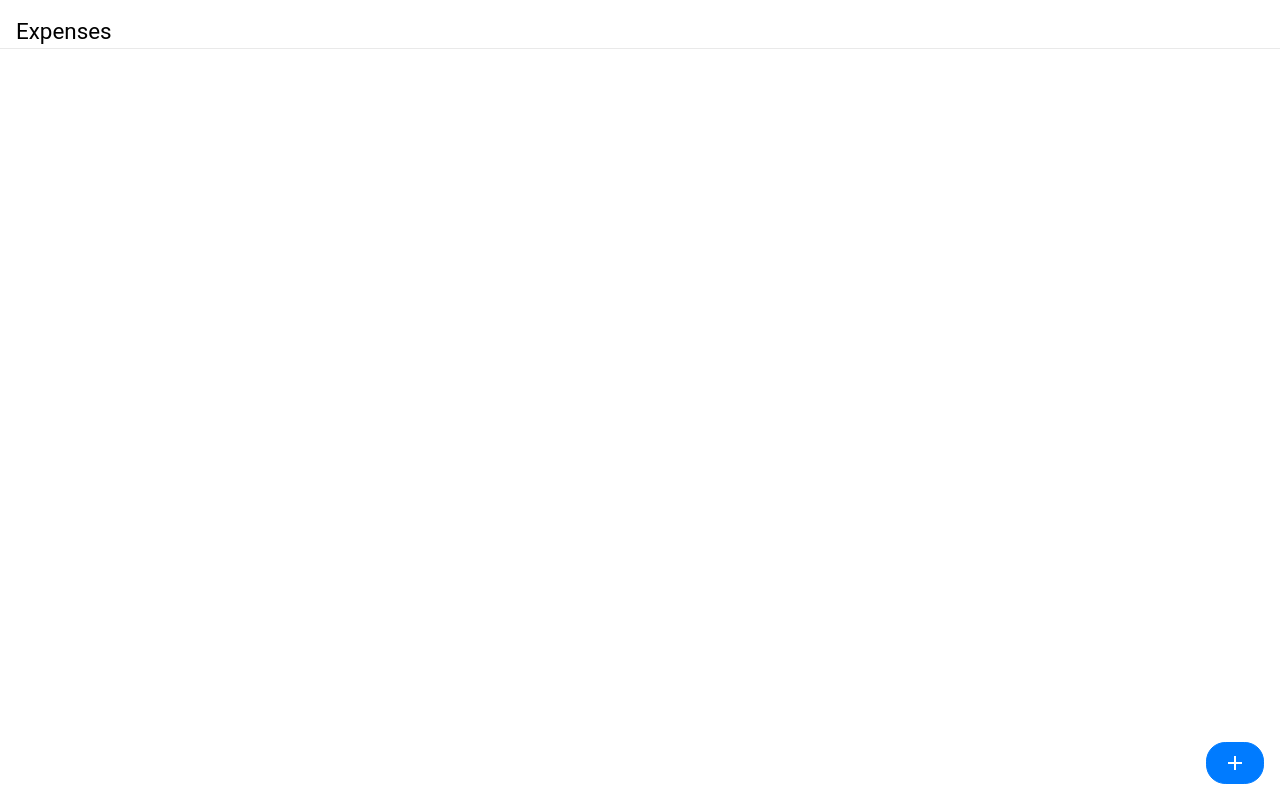
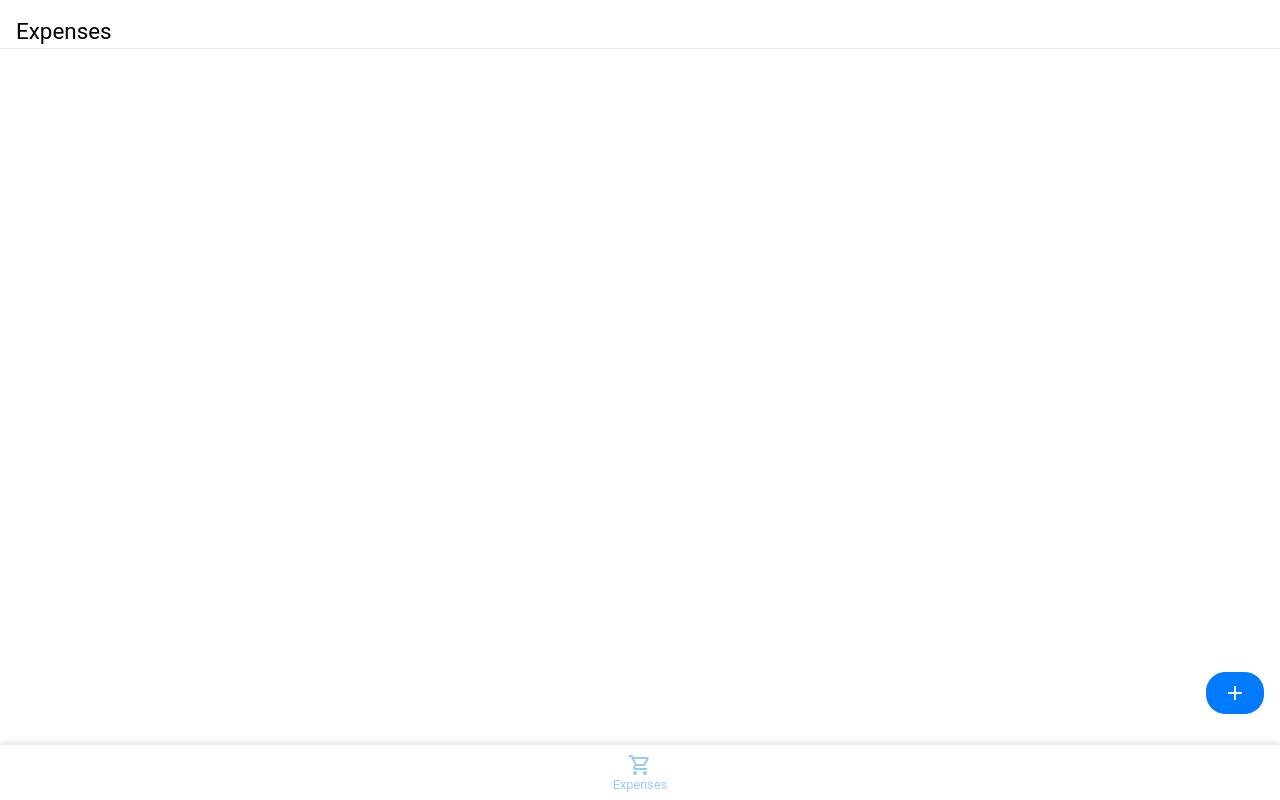
Before and after one commit to rudolfbatke/moneyhamster, a SvelteKit app: page /app/expenses in a window 1280 px wide. Built offline with nearby package versions, Linux system fonts and the light colour scheme.

Commit message:
feat(expenses): add navbar
Signed-off-by: Rudolf Batke <rudolf@batke.eu>

```diff
--- a/src/lib/components/Float.svelte
+++ b/src/lib/components/Float.svelte
@@ -5,7 +5,8 @@
 <style>
 	div {
 		position: fixed;
-		bottom: 1rem;
+		bottom: 5.4rem;
 		right: 1rem;
+		z-index: 1;
 	}
 </style>
--- /dev/null
+++ b/src/lib/components/Select.svelte
@@ -0,0 +1,50 @@
+<script>
+	export let label = '';
+	/** @type {string | number} */
+	export let value = '';
+	export let placeholder = '';
+	export let required = false;
+	export let disabled = false;
+	export let id = '';
+</script>
+
+<div>
+	<label for={id}>
+		{label}
+	</label>
+
+	<select {value} {placeholder} {required} {disabled} {id}>
+		<option disabled selected value>{placeholder}</option>
+		<slot />
+	</select>
+</div>
+
+<style>
+	div {
+		display: flex;
+		flex-direction: column;
+		color: var(--text-color);
+		padding-bottom: 1rem;
+	}
+
+	label {
+		font-size: 1rem;
+		margin-bottom: 0.2rem;
+		color: var(--text-color);
+		padding-left: 0.5rem;
+	}
+
+	select {
+		border: 1px solid var(--border-color);
+		border-radius: 1rem;
+		padding: 0.5rem;
+		font-size: 1rem;
+		background-color: var(--background-color);
+		color: var(--text-color);
+	}
+
+	select:focus {
+		outline: none;
+		border: 1px solid var(--focus-color);
+	}
+</style>
--- /dev/null
+++ b/src/lib/icons/ShoppingCart.svelte
@@ -0,0 +1,11 @@
+<svg
+	xmlns="http://www.w3.org/2000/svg"
+	height="24"
+	viewBox="0 -960 960 960"
+	width="24"
+	style="fill: var(--text-color)"
+>
+	<path
+		d="M280-80q-33 0-56.5-23.5T200-160q0-33 23.5-56.5T280-240q33 0 56.5 23.5T360-160q0 33-23.5 56.5T280-80Zm400 0q-33 0-56.5-23.5T600-160q0-33 23.5-56.5T680-240q33 0 56.5 23.5T760-160q0 33-23.5 56.5T680-80ZM246-720l96 200h280l110-200H246Zm-38-80h590q23 0 35 20.5t1 41.5L692-482q-11 20-29.5 31T622-440H324l-44 80h480v80H280q-45 0-68-39.5t-2-78.5l54-98-144-304H40v-80h130l38 80Zm134 280h280-280Z"
+	/>
+</svg>
--- a/src/routes/+layout.svelte
+++ b/src/routes/+layout.svelte
@@ -1,5 +1,62 @@
 <script>
+	import ShoppingCart from '$lib/icons/ShoppingCart.svelte';
 	import './layout.css';
+	import { browser } from '$app/environment';
+
+	let pathname = '';
+
+	// Get the current pathname
+	if (browser) {
+		pathname = location.pathname;
+	}
 </script>
 
-<slot />
+<!-- Content -->
+<main>
+	<slot />
+</main>
+
+<!-- Bottom navigation bar with icons and text -->
+<nav>
+	<a href="/app/expenses" class:active={pathname === '/app/expenses'}>
+		<ShoppingCart />
+		Expenses
+	</a>
+</nav>
+
+<style>
+	main {
+		padding-bottom: 3.6rem;
+	}
+
+	nav {
+		position: fixed;
+		bottom: 0;
+		left: 0;
+		right: 0;
+		display: flex;
+		justify-content: space-around;
+		align-items: center;
+		background-color: var(--background-color);
+		box-shadow: 0 0 0.5rem rgba(0, 0, 0, 0.2);
+		z-index: 1;
+		border-top: 1px solid var(--border-color);
+		opacity: 0.8;
+	}
+
+	a {
+		display: flex;
+		flex-direction: column;
+		align-items: center;
+		text-decoration: none;
+		color: var(--text-color);
+		font-size: 0.8rem;
+		padding: 0.5rem;
+		opacity: 0.8;
+	}
+
+	.active {
+		opacity: 1;
+		--text-color: var(--focus-color);
+	}
+</style>
```
